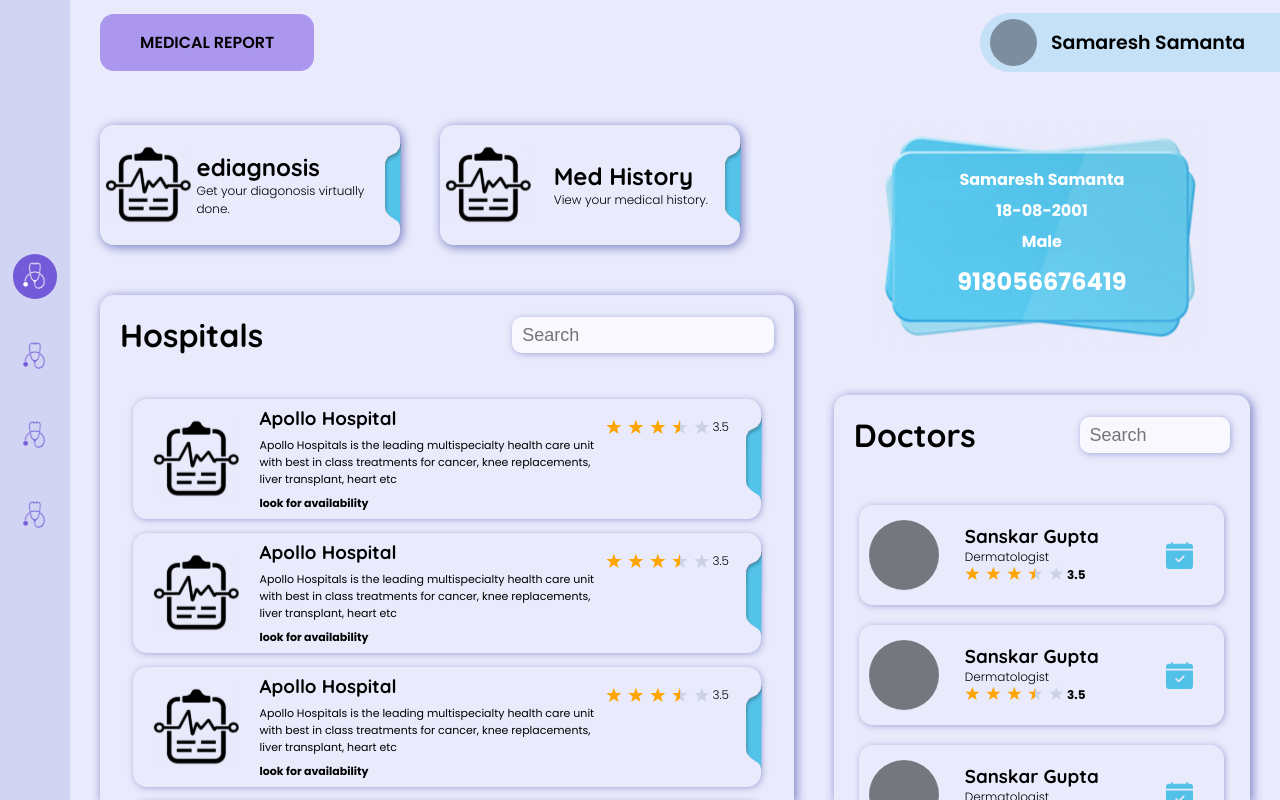
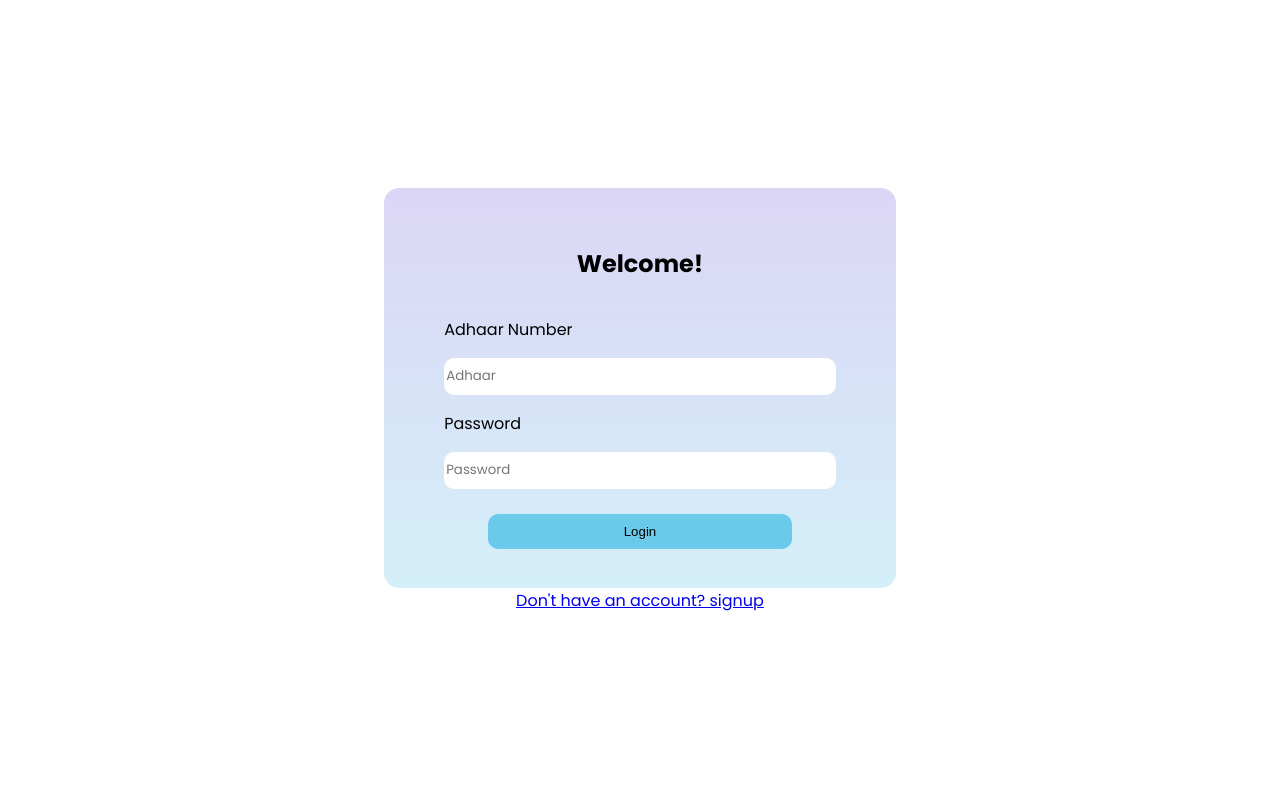
Before and after one commit to localhost-SW-E04/frontEnd, a React (Create React App) app: page /login in a window 1280 px wide. Before the commit this address led to /dashboard. Built offline with nearby package versions, Linux system fonts and the light colour scheme.

Commit message:
add: auth

```diff
--- a/src/App.js
+++ b/src/App.js
@@ -2,7 +2,17 @@
 import './App.css';
 import Navigation from './Navigation/Navigation';
 
+import { useSelector } from 'react-redux';
+import { useEffect } from 'react';
+
 function App() {
+
+  const state = useSelector(state => state);
+
+  useEffect(()=>{
+    console.log(state)
+  },[state])
+
   return (
     <div className="App">
       <Navigation />
--- a/src/Navigation/Navigation.js
+++ b/src/Navigation/Navigation.js
@@ -1,4 +1,4 @@
-import React, { useState } from 'react'
+import React, { useEffect, useState } from 'react'
 import classes from "./Navigation.module.css"
 
 import { BrowserRouter, Route, Routes, Navigate } from 'react-router-dom'
@@ -7,11 +7,24 @@
 
 import { privateRoutes, publicRoutes } from './routes.constant'
 
+import { useSelector } from 'react-redux'
+
 
 
 function Navigation() {
 
-    const [isLoggedIn, setIsLoggedIn] = useState(true)
+    const user = useSelector(s=>s.user)
+
+    const [isLoggedIn, setIsLoggedIn] = useState(false)
+
+    useEffect(()=>{
+        if(user){
+            setIsLoggedIn(true);
+        }else if(user === false){
+            setIsLoggedIn(false);
+        }
+    },[user])
+
 
 
     return (
--- /dev/null
+++ b/src/apiEndPoint.js
@@ -0,0 +1 @@
+export const API_URI = "https://sehyog.herokuapp.com"
--- a/src/components/common/modal/modal.js
+++ b/src/components/common/modal/modal.js
@@ -24,7 +24,7 @@
     return (
         <Modal
         isOpen={showModal}
-        onRequestClose={()=>setShowModal(!showModal)}
+        onRequestClose={()=>setShowModal(showModal)}
         style={customStyles}
         contentLabel="Example Modal">
             <div className={classes.majorContainer}>
--- a/src/components/login/login.js
+++ b/src/components/login/login.js
@@ -1,20 +1,44 @@
 import React, { useState } from 'react'
 import classes from './login.module.css'
 import { Link } from 'react-router-dom'
+import axios from 'axios';
+
+import { API_URI } from '../../apiEndPoint';
+
+import { useDispatch, useSelector } from "react-redux";
+import { bindActionCreators } from 'redux'
+import { actionCreators } from '../../state';
 
 function Login() {
 
     const [adhaar, setAdhaar] = useState(null)
     const [password, setPassword] = useState(null)
 
+    const dispatch = useDispatch();
+
+    const { setUser } = bindActionCreators(actionCreators, dispatch);
+
 
     const handleSubmit = (e) => {
         e.preventDefault();
-        const data = {
-            adhaar,
-            password
+        if(adhaar && password){
+            const data = {
+                aadharno:adhaar,
+                password
+            }
+            axios.post(`${API_URI}/user/signin`, data)
+                .then((res)=>{
+                    axios.get(`${API_URI}/user/${res.data.uid}`)
+                        .then(r=>{
+                            setUser(r.data)
+                        })
+                        .catch(err=>alert('something went wrong'))
+                })
+                .catch(err=>{
+                    alert('something went wrong')
+                })
         }
-        console.log(data)
+        // console.log(data)
     }
 
 
--- a/src/components/signup.js/signup.js
+++ b/src/components/signup.js/signup.js
@@ -1,6 +1,13 @@
 import React, { useState } from 'react'
 import classes from './signup.module.css'
 import { Link } from 'react-router-dom'
+import axios from 'axios';
+
+import { API_URI } from '../../apiEndPoint';
+
+import { useDispatch, useSelector } from "react-redux";
+import { bindActionCreators } from 'redux'
+import { actionCreators } from '../../state';
 
 function Signup() {
     const initialState = null;
@@ -11,6 +18,10 @@
     const [confirmPass, setConfirmPass] = useState(initialState)
     const [verification, setVerification] = useState(false)
 
+    const dispatch = useDispatch();
+
+    const { setUser } = bindActionCreators(actionCreators, dispatch);
+
 
     const handleSubmit = (e) => {
         e.preventDefault();
@@ -18,11 +29,25 @@
 
         if(pass === confirmPass){
             data = {
-                email,
-                adhaar,
-                name,
-                pass
+                email:email,
+                aadharno:adhaar,
+                name:name,
+                password:pass,
+                cpassword:pass,
+                gender:"Male",
+                dob:"01-01-2001"
             }
+            axios.post(`${API_URI}/user/signup`, data)
+                .then((res)=>{
+                    axios.get(`${API_URI}/user/${res.data.uid}`)
+                        .then(r=>{
+                            setUser(r.data)
+                        })
+                        .catch(err=>alert('something went wrong'))
+                })
+                .catch(err=>{
+                    alert('something went wrong')
+                })
         }else{
             alert("passwords doesn't match")
         }
--- a/src/state/actionCreator/index.js
+++ b/src/state/actionCreator/index.js
@@ -1,12 +1,8 @@
-export const setUser = (userId, name, email) => {
+export const setUser = (user) => {
     return (dispatch) => {
         dispatch({
             type: "set_user",
-            payload: {
-                userId,
-                name,
-                email
-            }
+            payload: user
         });
     }
 }
--- a/src/state/reducers/userReducer.js
+++ b/src/state/reducers/userReducer.js
@@ -2,7 +2,7 @@
 
 const reducer = (state = initState, action) => {
     switch(action.type){
-        case 'setUser':
+        case 'set_user':
             let userDetails = action.payload;
             return userDetails;
         case "logout_user":
```
